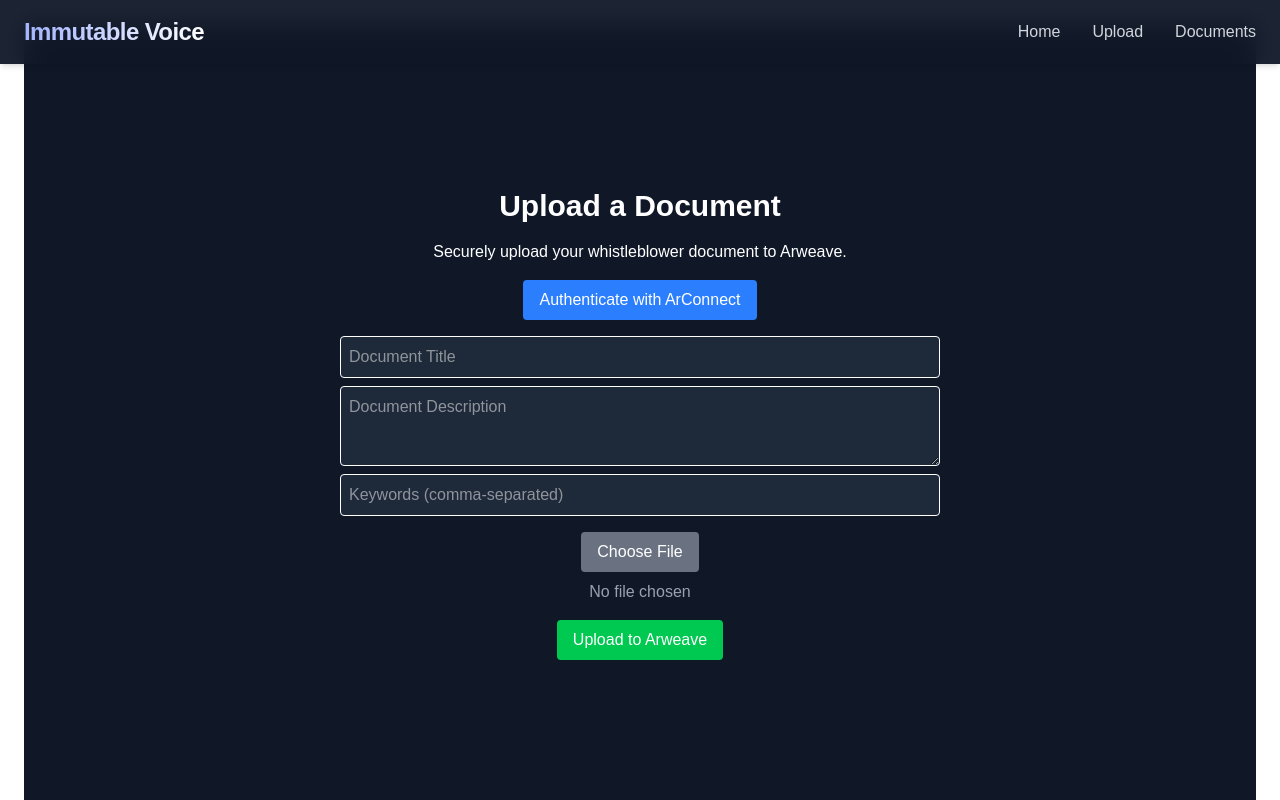
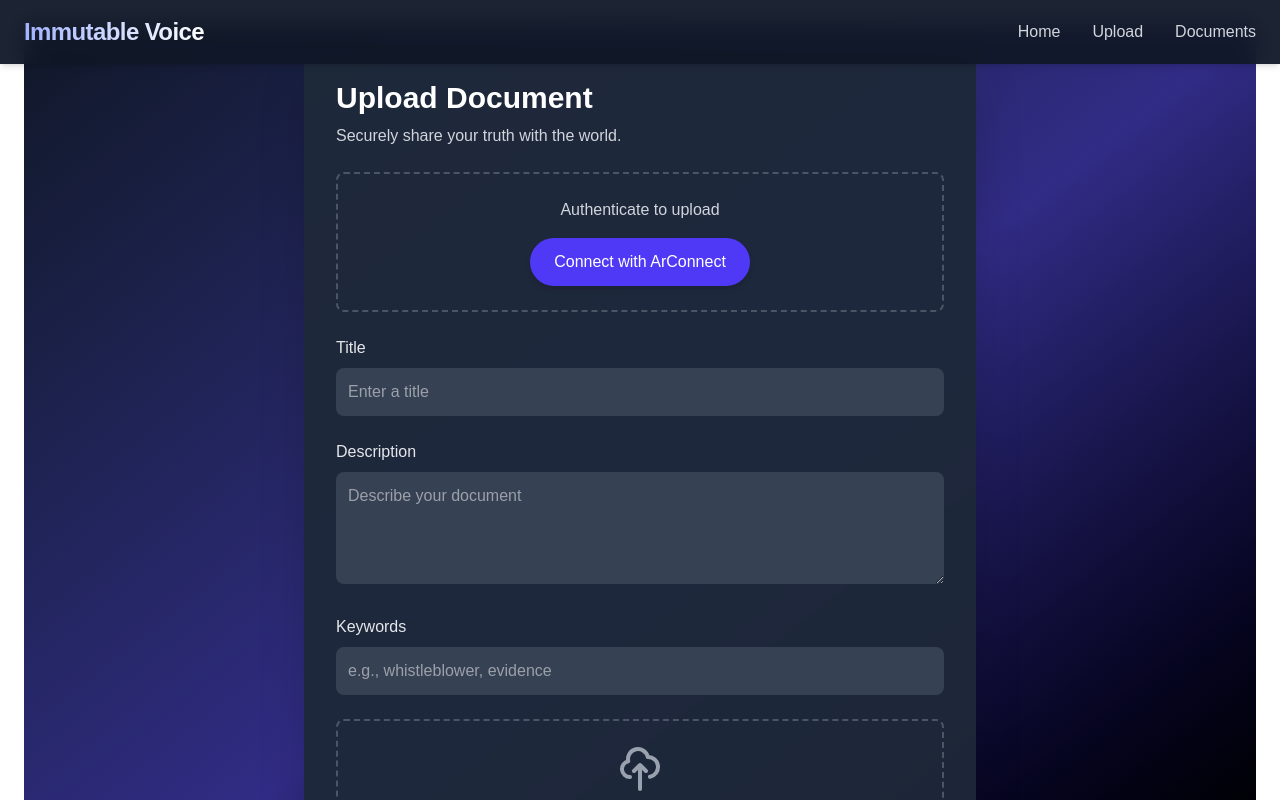
Before and after one commit to MarkoB19/immutable-voice, a Next.js app: page /upload in a window 1280 px wide. Shown: the top 800 px of the page. Built offline with nearby package versions, Linux system fonts and the light colour scheme; what arweave would draw is missing.

Commit message:
Update page.tsx

```diff
--- a/app/upload/page.tsx
+++ b/app/upload/page.tsx
@@ -1,78 +1,241 @@
 'use client';
-import { useState } from "react";
-import { uploadToArweave } from "../../utils/arweave";
-import { authenticateWithArConnect } from "../../utils/auth";
+import { useState, useRef } from 'react';
+import { uploadToArweave } from '../../utils/arweave';
+import { authenticateWithArConnect } from '../../utils/auth';
 
 export default function UploadPage() {
   const [file, setFile] = useState<File | null>(null);
-  const [userAddress, setUserAddress] = useState<string | null>(null);
-  const [title, setTitle] = useState<string>("");
-  const [description, setDescription] = useState<string>("");
-  const [keywords, setKeywords] = useState<string>("");
+  const [userAddress, setUserAddress] = useState<string | null>(
+    typeof window !== 'undefined' ? localStorage.getItem('userAddress') : null
+  );
+  const [title, setTitle] = useState<string>('');
+  const [description, setDescription] = useState<string>('');
+  const [keywords, setKeywords] = useState<string>('');
   const [uploadedUrl, setUploadedUrl] = useState<string | null>(null);
+  const [isUploading, setIsUploading] = useState<boolean>(false);
+  const [error, setError] = useState<string | null>(null);
+  const fileInputRef = useRef<HTMLInputElement>(null);
 
   const handleLogin = async () => {
+    setError(null);
+    try {
       const address = await authenticateWithArConnect();
-    setUserAddress(address);
+      if (address) setUserAddress(address);
+      else setError('Authentication failed. Ensure ArConnect is installed.');
+    } catch (err) {
+      setError('Authentication error.');
+    }
+  };
+
+  const handleFileChange = (e: React.ChangeEvent<HTMLInputElement>) => {
+    const selectedFile = e.target.files?.[0];
+    if (selectedFile) {
+      setFile(selectedFile);
+      if (!title) setTitle(selectedFile.name.split('.').slice(0, -1).join('.'));
+    }
   };
 
   const handleUpload = async () => {
-    if (!file || !userAddress) {
-      alert("Please select a file and authenticate first.");
+    if (!file || !userAddress || !title.trim()) {
+      setError(!file ? 'Select a file.' : !userAddress ? 'Authenticate first.' : 'Add a title.');
       return;
     }
-
+    setError(null);
+    setIsUploading(true);
+    try {
       const url = await uploadToArweave(file, userAddress, title, description, keywords);
       if (url) {
         setUploadedUrl(url);
-    } else {
-      alert("Upload failed.");
+        setFile(null);
+        setTitle('');
+        setDescription('');
+        setKeywords('');
+        if (fileInputRef.current) fileInputRef.current.value = '';
+      } else setError('Upload failed.');
+    } catch (err) {
+      setError('Upload error: ' + (err instanceof Error ? err.message : 'Unknown'));
+    } finally {
+      setIsUploading(false);
     }
   };
 
   return (
-    <div className="flex flex-col items-center justify-center min-h-screen bg-gray-900 text-white p-4">
-      <h1 className="text-3xl font-bold">Upload a Document</h1>
-      <p className="mt-4">Securely upload your whistleblower document to Arweave.</p>
+    <div className="min-h-screen bg-gradient-to-br from-gray-900 via-indigo-900 to-black flex items-center justify-center p-6">
+      <div className="max-w-2xl w-full bg-gray-800/95 p-8 rounded-xl shadow-2xl">
+        <h1 className="text-3xl font-bold text-white mb-2">Upload Document</h1>
+        <p className="text-gray-300 mb-6">Securely share your truth with the world.</p>
 
-      <button onClick={handleLogin} className="mt-4 px-4 py-2 bg-blue-500 text-white rounded">
-        Authenticate with ArConnect
+        {error && (
+          <div className="mb-6 p-4 bg-red-900/50 rounded-lg text-red-200">{error}</div>
+        )}
+
+        {!userAddress ? (
+          <div className="mb-6 p-6 border-2 border-dashed border-gray-600 rounded-lg text-center">
+            <p className="mb-4 text-gray-300">Authenticate to upload</p>
+            <button
+              onClick={handleLogin}
+              className="px-6 py-3 bg-indigo-600 text-white rounded-full shadow-md hover:bg-indigo-700 hover:scale-105 transition-all duration-300"
+            >
+              Connect with ArConnect
             </button>
+          </div>
+        ) : (
+          <div className="mb-6 p-4 bg-green-900/50 rounded-lg flex items-center">
+            <div className="w-3 h-3 bg-green-400 rounded-full mr-2 animate-pulse"></div>
+            <p className="text-green-200">
+              Connected: {userAddress.slice(0, 6)}...{userAddress.slice(-4)}
+            </p>
+          </div>
+        )}
 
-      {userAddress && <p className="mt-4 text-green-400">Authenticated as: {userAddress}</p>}
+        <div className="space-y-6">
+          <div>
+            <label className="block text-gray-200 mb-2 font-medium">Title</label>
+            <input
+              type="text"
+              placeholder="Enter a title"
+              value={title}
+              onChange={(e) => setTitle(e.target.value)}
+              className="w-full p-3 bg-gray-700 text-white rounded-lg focus:ring-2 focus:ring-indigo-500 outline-none transition-all duration-200"
+            />
+          </div>
 
-      <input type="text" placeholder="Document Title" value={title} onChange={(e) => setTitle(e.target.value)}
-        className="mt-4 p-2 border rounded w-1/2 bg-gray-800 text-white" />
+          <div>
+            <label className="block text-gray-200 mb-2 font-medium">Description</label>
+            <textarea
+              placeholder="Describe your document"
+              value={description}
+              onChange={(e) => setDescription(e.target.value)}
+              className="w-full p-3 bg-gray-700 text-white rounded-lg focus:ring-2 focus:ring-indigo-500 outline-none min-h-28 transition-all duration-200"
+            />
+          </div>
 
-      <textarea placeholder="Document Description" value={description} onChange={(e) => setDescription(e.target.value)}
-        className="mt-2 p-2 border rounded w-1/2 h-20 bg-gray-800 text-white" />
+          <div>
+            <label className="block text-gray-200 mb-2 font-medium">Keywords</label>
+            <input
+              type="text"
+              placeholder="e.g., whistleblower, evidence"
+              value={keywords}
+              onChange={(e) => setKeywords(e.target.value)}
+              className="w-full p-3 bg-gray-700 text-white rounded-lg focus:ring-2 focus:ring-indigo-500 outline-none transition-all duration-200"
+            />
+          </div>
 
-      <input type="text" placeholder="Keywords (comma-separated)" value={keywords} onChange={(e) => setKeywords(e.target.value)}
-        className="mt-2 p-2 border rounded w-1/2 bg-gray-800 text-white" />
-
-      {/* File picker styled as a button */}
-      <label className="mt-4 px-4 py-2 bg-gray-500 text-white rounded cursor-pointer">
-        Choose File
+          <div className="border-2 border-dashed border-gray-600 rounded-lg p-6 text-center">
+            {file ? (
+              <div>
+                <p className="text-lg text-white mb-2">{file.name}</p>
+                <p className="text-sm text-gray-300 mb-4">
+                  {(file.size / 1024 / 1024).toFixed(2)} MB
+                </p>
+                <button
+                  onClick={() => {
+                    setFile(null);
+                    if (fileInputRef.current) fileInputRef.current.value = '';
+                  }}
+                  className="text-red-300 hover:text-red-200 transition-colors"
+                >
+                  Remove
+                </button>
+              </div>
+            ) : (
+              <div>
+                <svg
+                  className="w-12 h-12 mx-auto text-gray-400 mb-4"
+                  fill="none"
+                  stroke="currentColor"
+                  viewBox="0 0 24 24"
+                >
+                  <path
+                    strokeLinecap="round"
+                    strokeLinejoin="round"
+                    strokeWidth="2"
+                    d="M7 16a4 4 0 01-.88-7.903A5 5 0 1115.9 6L16 6a5 5 0 011 9.9M15 13l-3-3m0 0l-3 3m3-3v12"
+                  />
+                </svg>
+                <label className="px-4 py-2 bg-indigo-600 text-white rounded-full cursor-pointer hover:bg-indigo-700 transition-all duration-300">
+                  Browse Files
                   <input
+                    ref={fileInputRef}
                     type="file"
-          onChange={(e) => setFile(e.target.files?.[0] || null)}
+                    onChange={handleFileChange}
                     className="hidden"
                   />
                 </label>
-      <p className="mt-2 text-gray-400">{file ? file.name : "No file chosen"}</p>
+              </div>
+            )}
+          </div>
 
-      <button onClick={handleUpload} className="mt-4 px-4 py-2 bg-green-500 text-white rounded">
-        Upload to Arweave
+          <button
+            onClick={handleUpload}
+            disabled={isUploading || !file || !userAddress}
+            className={`w-full py-3 rounded-full font-semibold text-white shadow-md ${
+              isUploading || !file || !userAddress
+                ? 'bg-gray-600 cursor-not-allowed'
+                : 'bg-green-600 hover:bg-green-700 hover:scale-105'
+            } transition-all duration-300`}
+          >
+            {isUploading ? (
+              <span className="flex items-center justify-center">
+                <svg
+                  className="animate-spin h-5 w-5 mr-2 text-white"
+                  viewBox="0 0 24 24"
+                >
+                  <circle
+                    className="opacity-25"
+                    cx="12"
+                    cy="12"
+                    r="10"
+                    stroke="currentColor"
+                    strokeWidth="4"
+                  />
+                  <path
+                    className="opacity-75"
+                    fill="currentColor"
+                    d="M4 12a8 8 0 018-8V0C5.373 0 0 5.373 0 12h4zm2 5.291A7.962 7.962 0 014 12H0c0 3.042 1.135 5.824 3 7.938l3-2.647z"
+                  />
+                </svg>
+                Uploading...
+              </span>
+            ) : (
+              'Upload Document'
+            )}
           </button>
 
           {uploadedUrl && (
-        <div className="mt-4 p-4 border rounded bg-gray-800 text-white">
-          <p>File uploaded successfully:</p>
-          <a href={uploadedUrl} target="_blank" rel="noopener noreferrer" className="text-blue-400">
+            <div className="mt-6 p-6 bg-indigo-900/50 rounded-lg">
+              <h3 className="font-bold text-white mb-2">Success!</h3>
+              <p className="text-gray-200 mb-3">Stored on Arweave permanently.</p>
+              <p className="text-sm text-gray-300 break-all">
+                <a
+                  href={uploadedUrl}
+                  target="_blank"
+                  rel="noopener noreferrer"
+                  className="text-indigo-300 hover:text-indigo-200"
+                >
                   {uploadedUrl}
                 </a>
+              </p>
+              <div className="mt-4 flex gap-4">
+                <a
+                  href={uploadedUrl}
+                  target="_blank"
+                  rel="noopener noreferrer"
+                  className="px-4 py-2 bg-indigo-600 text-white rounded-full hover:bg-indigo-700 transition-all duration-300"
+                >
+                  View
+                </a>
+                <button
+                  onClick={() => navigator.clipboard.writeText(uploadedUrl)}
+                  className="px-4 py-2 bg-gray-700 text-gray-200 rounded-full hover:bg-gray-600 transition-all duration-300"
+                >
+                  Copy
+                </button>
+              </div>
             </div>
           )}
         </div>
+      </div>
+    </div>
   );
 }
```
Lines whose indentation alone changed are shown as unchanged.
